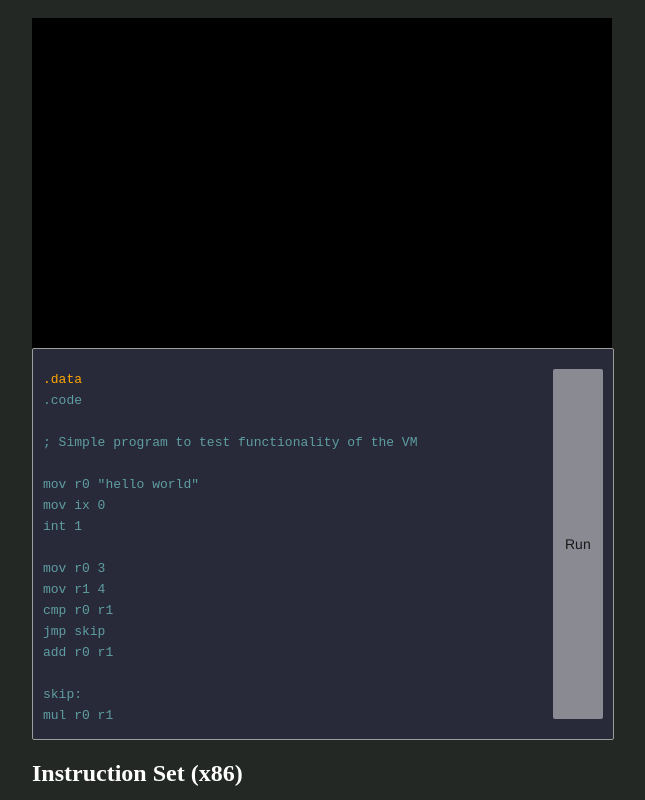
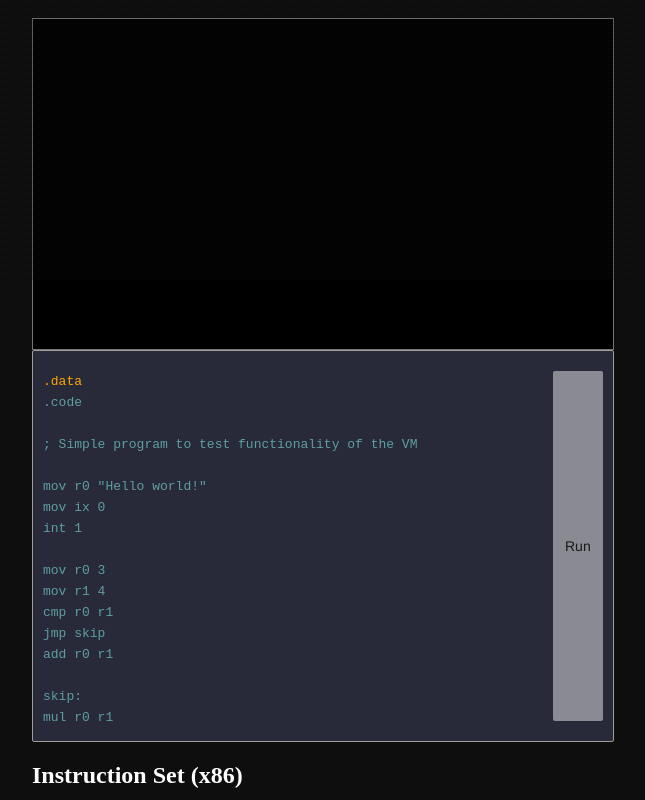
Before and after one commit to alexayers/tsvm, an Angular app in the folder tsvm/: page / in a window 1280 px wide. Shown: the top 800 px of the page, without its empty margins (292-937 px from the left). Built offline with nearby package versions, Linux system fonts and the light colour scheme.

Commit message:
Virtual Machine

```diff
--- a/tsvm/src/app/ide/ide.component.html
+++ b/tsvm/src/app/ide/ide.component.html
@@ -11,7 +11,7 @@
       <br>
       ; Simple program to test functionality of the VM<br>
       <br>
-      mov r0 "hello world"<br>
+      mov r0 "Hello world!"<br>
       mov ix 0<br>
       int 1<br>
       <br>
--- a/tsvm/src/app/terminal/terminal.component.css
+++ b/tsvm/src/app/terminal/terminal.component.css
@@ -1,8 +1,172 @@
 
 #terminal {
-  background: black;
+  background-color: black;
+
   width: 550px;
   height: 300px;
   color: chartreuse;
   padding: 15px;
 }
+
+
+@keyframes flicker {
+  0% {
+    opacity: 0.27861;
+  }
+  5% {
+    opacity: 0.34769;
+  }
+  10% {
+    opacity: 0.23604;
+  }
+  15% {
+    opacity: 0.90626;
+  }
+  20% {
+    opacity: 0.18128;
+  }
+  25% {
+    opacity: 0.83891;
+  }
+  30% {
+    opacity: 0.65583;
+  }
+  35% {
+    opacity: 0.67807;
+  }
+  40% {
+    opacity: 0.26559;
+  }
+  45% {
+    opacity: 0.84693;
+  }
+  50% {
+    opacity: 0.96019;
+  }
+  55% {
+    opacity: 0.08594;
+  }
+  60% {
+    opacity: 0.20313;
+  }
+  65% {
+    opacity: 0.71988;
+  }
+  70% {
+    opacity: 0.53455;
+  }
+  75% {
+    opacity: 0.37288;
+  }
+  80% {
+    opacity: 0.71428;
+  }
+  85% {
+    opacity: 0.70419;
+  }
+  90% {
+    opacity: 0.7003;
+  }
+  95% {
+    opacity: 0.36108;
+  }
+  100% {
+    opacity: 0.24387;
+  }
+}
+@keyframes textShadow {
+  0% {
+    text-shadow: 0.4389924193300864px 0 1px rgba(0,30,255,0.5), -0.4389924193300864px 0 1px rgba(255,0,80,0.3), 0 0 3px;
+  }
+  5% {
+    text-shadow: 2.7928974010788217px 0 1px rgba(0,30,255,0.5), -2.7928974010788217px 0 1px rgba(255,0,80,0.3), 0 0 3px;
+  }
+  10% {
+    text-shadow: 0.02956275843481219px 0 1px rgba(0,30,255,0.5), -0.02956275843481219px 0 1px rgba(255,0,80,0.3), 0 0 3px;
+  }
+  15% {
+    text-shadow: 0.40218538552878136px 0 1px rgba(0,30,255,0.5), -0.40218538552878136px 0 1px rgba(255,0,80,0.3), 0 0 3px;
+  }
+  20% {
+    text-shadow: 3.4794037899852017px 0 1px rgba(0,30,255,0.5), -3.4794037899852017px 0 1px rgba(255,0,80,0.3), 0 0 3px;
+  }
+  25% {
+    text-shadow: 1.6125630401149584px 0 1px rgba(0,30,255,0.5), -1.6125630401149584px 0 1px rgba(255,0,80,0.3), 0 0 3px;
+  }
+  30% {
+    text-shadow: 0.7015590085143956px 0 1px rgba(0,30,255,0.5), -0.7015590085143956px 0 1px rgba(255,0,80,0.3), 0 0 3px;
+  }
+  35% {
+    text-shadow: 3.896914047650351px 0 1px rgba(0,30,255,0.5), -3.896914047650351px 0 1px rgba(255,0,80,0.3), 0 0 3px;
+  }
+  40% {
+    text-shadow: 3.870905614848819px 0 1px rgba(0,30,255,0.5), -3.870905614848819px 0 1px rgba(255,0,80,0.3), 0 0 3px;
+  }
+  45% {
+    text-shadow: 2.231056963361899px 0 1px rgba(0,30,255,0.5), -2.231056963361899px 0 1px rgba(255,0,80,0.3), 0 0 3px;
+  }
+  50% {
+    text-shadow: 0.08084290417898504px 0 1px rgba(0,30,255,0.5), -0.08084290417898504px 0 1px rgba(255,0,80,0.3), 0 0 3px;
+  }
+  55% {
+    text-shadow: 2.3758461067427543px 0 1px rgba(0,30,255,0.5), -2.3758461067427543px 0 1px rgba(255,0,80,0.3), 0 0 3px;
+  }
+  60% {
+    text-shadow: 2.202193051050636px 0 1px rgba(0,30,255,0.5), -2.202193051050636px 0 1px rgba(255,0,80,0.3), 0 0 3px;
+  }
+  65% {
+    text-shadow: 2.8638780614874975px 0 1px rgba(0,30,255,0.5), -2.8638780614874975px 0 1px rgba(255,0,80,0.3), 0 0 3px;
+  }
+  70% {
+    text-shadow: 0.48874025155497314px 0 1px rgba(0,30,255,0.5), -0.48874025155497314px 0 1px rgba(255,0,80,0.3), 0 0 3px;
+  }
+  75% {
+    text-shadow: 1.8948491305757957px 0 1px rgba(0,30,255,0.5), -1.8948491305757957px 0 1px rgba(255,0,80,0.3), 0 0 3px;
+  }
+  80% {
+    text-shadow: 0.0833037308038857px 0 1px rgba(0,30,255,0.5), -0.0833037308038857px 0 1px rgba(255,0,80,0.3), 0 0 3px;
+  }
+  85% {
+    text-shadow: 0.09769827255241735px 0 1px rgba(0,30,255,0.5), -0.09769827255241735px 0 1px rgba(255,0,80,0.3), 0 0 3px;
+  }
+  90% {
+    text-shadow: 3.443339761481782px 0 1px rgba(0,30,255,0.5), -3.443339761481782px 0 1px rgba(255,0,80,0.3), 0 0 3px;
+  }
+  95% {
+    text-shadow: 2.1841838852799786px 0 1px rgba(0,30,255,0.5), -2.1841838852799786px 0 1px rgba(255,0,80,0.3), 0 0 3px;
+  }
+  100% {
+    text-shadow: 2.6208764473832513px 0 1px rgba(0,30,255,0.5), -2.6208764473832513px 0 1px rgba(255,0,80,0.3), 0 0 3px;
+  }
+}
+.crt::after {
+  content: " ";
+  display: block;
+  position: absolute;
+  top: 0;
+  left: 0;
+  bottom: 520px;
+  right: 0;
+  background: rgba(18, 16, 16, 0.1);
+  opacity: 0;
+  z-index: 2;
+  pointer-events: none;
+  animation: flicker 0.15s infinite;
+}
+.crt::before {
+  content: " ";
+  display: block;
+  position: absolute;
+  top: 0;
+  left: 0;
+  bottom: 520px;
+  right: 0;
+  background: linear-gradient(rgba(18, 16, 16, 0) 50%, rgba(0, 0, 0, 0.25) 50%), linear-gradient(90deg, rgba(255, 0, 0, 0.06), rgba(0, 255, 0, 0.02), rgba(0, 0, 255, 0.06));
+  z-index: 2;
+  background-size: 100% 2px, 3px 100%;
+  pointer-events: none;
+}
+.crt {
+  animation: textShadow 1.6s infinite;
+  border: #767676 solid 1px;
+}
--- a/tsvm/src/app/terminal/terminal.component.html
+++ b/tsvm/src/app/terminal/terminal.component.html
@@ -1 +1 @@
-<div id="terminal" [innerHTML]="terminal"></div>
+<div id="terminal" class="crt" [innerHTML]="terminal"></div>
--- a/tsvm/src/app/virtualMachine/virtualMachine.ts
+++ b/tsvm/src/app/virtualMachine/virtualMachine.ts
@@ -70,8 +70,6 @@
       do {
 
         let byteCode: ByteCode = this.fetch();
-
-        console.log(`Fetched ${JSON.stringify(byteCode)}`);
 
         if (byteCode.instructionSize == -1) {
           this._running = false;
@@ -243,7 +241,6 @@
 
   private handleThreeInstructionLine(byteCode: ByteCode) {
 
-    console.log(byteCode.op1)
     switch (byteCode.op1) {
       case Instruction.MOV:
 
--- a/tsvm/src/app/vm.worker.ts
+++ b/tsvm/src/app/vm.worker.ts
@@ -7,6 +7,7 @@
 addEventListener('message', ({data}) => {
 
 
+  console.log(data);
   virtualMachine.compile(data);
 
   let outputBuffer : string = virtualMachine.execute();
--- a/tsvm/src/styles.css
+++ b/tsvm/src/styles.css
@@ -1,6 +1,6 @@
 
 body {
-  background: #242824;
+  background: #0e0e0e;
   font-family: Monospaced, serif;
   color: #fff;
 }
```
Also changed, not shown: tsvm/src/app/virtualMachine/parser.ts (+2 -6 lines).
